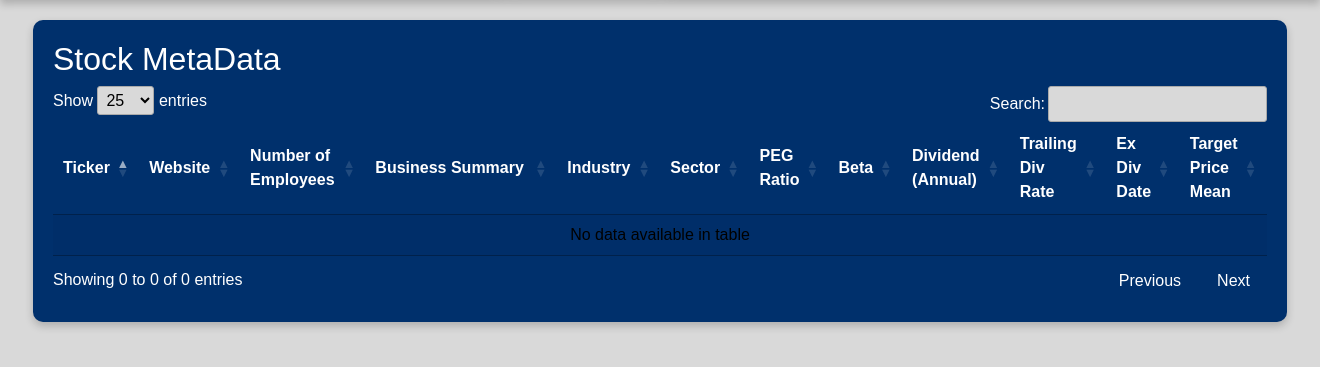
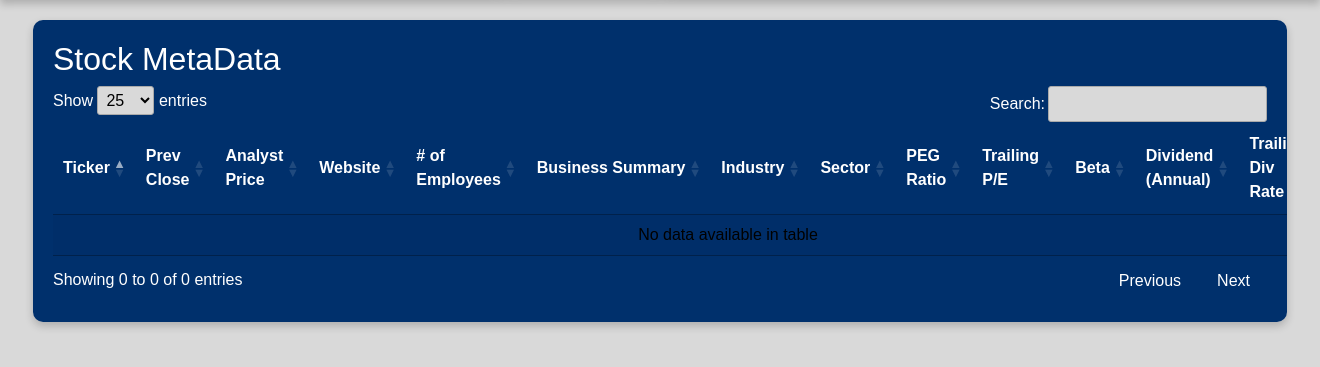
Before and after one commit to lutz143/stock-desktop-app, a Flask app: page /sub-page in a window 1320 px wide, after a click on "MetaData"; the page is wider, and only the part inside the window is pictured. Shown: the part 100-467 px from the top of that part. Run offline with Flask 3, Linux system fonts and the light colour scheme; data that the repository does not hold is empty; some libraries are stand-ins or nearby versions.

Commit message:
updates to resources metadata table

```diff
--- a/static/js/subPage.js
+++ b/static/js/subPage.js
@@ -9,17 +9,19 @@ function fetchMetaData() {
             data.forEach(function(row) {
                 table.row.add([
                     row.Ticker,
+                    `$${formatDecimalNumber(row.previousClose, 2)}`,
+                    `$${formatDecimalNumber(row.targetMeanPrice, 2)}`,
                     `<a href=${row.website} target="_blank">${row.website}</a>`,
                     formatWholeNumber(row.fullTimeEmployees),
                     `<span title="${row.longBusinessSummary}">${row.longBusinessSummary}</span>`,
                     row.industry,
                     row.sector,
-                    row.pegRatio,
+                    formatDecimalNumber(row.pegRatio, 1),
+                    formatDecimalNumber(row.trailingPE, 1),
                     formatDecimalNumber(row.beta, 2),
                     `$${formatDecimalNumber(row.dividendRate, 2)}`,
-                    formatDecimalNumber(row.trailingAnnualDividendRate, 2),
-                    row.exDividendDate,
-                    row.targetMeanPrice
+                    `$${formatDecimalNumber(row.trailingAnnualDividendRate, 2)}`,
+                    formatDate(row.exDividendDate),
                 ]).draw();
             });
         }
--- a/templates/sub-page.html
+++ b/templates/sub-page.html
@@ -43,8 +43,10 @@
             <thead>
                 <tr>
                     <th>Ticker</th>
+                    <th>Prev Close</th>
+                    <th>Analyst Price</th>
                     <th>Website</th>
-                    <th>Number of Employees</th>
+                    <th># of Employees</th>
                     <th>Business Summary</th>
                     <th>Industry</th>
                     <th>Sector</th>
@@ -52,11 +54,11 @@
 PEG Ratio < 1: This suggests that the stock may be undervalued relative to its earnings growth. A low PEG ratio can indicate that the stock is a good investment opportunity.
 PEG Ratio = 1: This suggests that the stock is fairly valued.
 PEG Ratio > 1: This indicates that the stock may be overvalued relative to its earnings growth.">PEG Ratio</th>
+                    <th>Trailing P/E</th>
                     <th>Beta</th>
                     <th>Dividend (Annual)</th>
                     <th>Trailing Div Rate</th>
                     <th>Ex Div Date</th>
-                    <th>Target Price Mean</th>
                 </tr>
             </thead>
             <tbody>
@@ -77,7 +79,7 @@ PEG Ratio > 1: This indicates that the stock may be overvalued relative to its e
                     <th>Previous Close</th>
                     <th>Market Value PS</th>
                     <th>Nominal PS</th>
-                    <th>Target Price Mean</th>
+                    <th>Analyst Price</th>
                     <th>Target Price Upside</th>
                     <th>IRR</th>
                     <th>Profit Margin</th>
@@ -125,7 +127,7 @@ PEG Ratio > 1: This indicates that the stock may be overvalued relative to its e
                     ],
                     "columnDefs": [
                         {
-                            targets: 3, // Adjust the index based on your column order; if longBusinessSummary is the 4th column, use 3
+                            targets: 5, // Adjust the index based on your column order; if longBusinessSummary is the 4th column, use 3
                             className: 'nowrap'
                         }
                     ]
```
